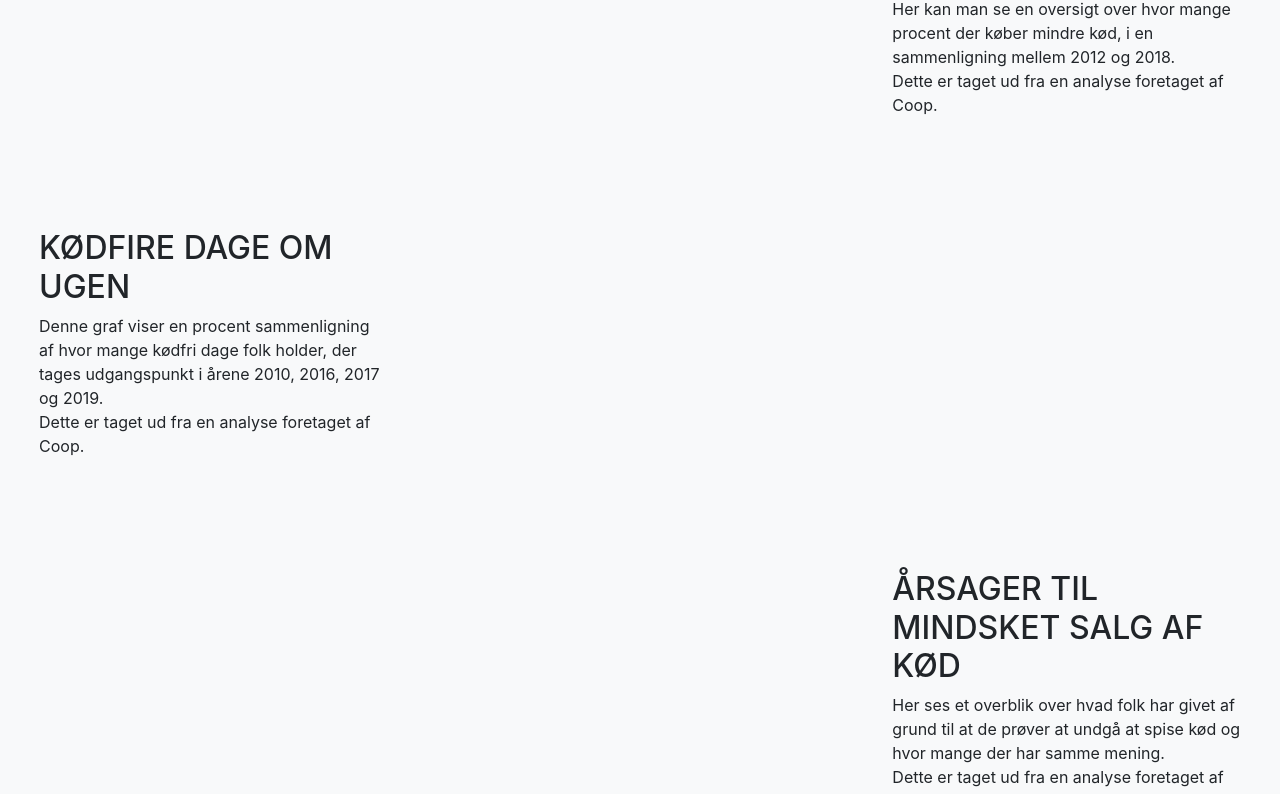
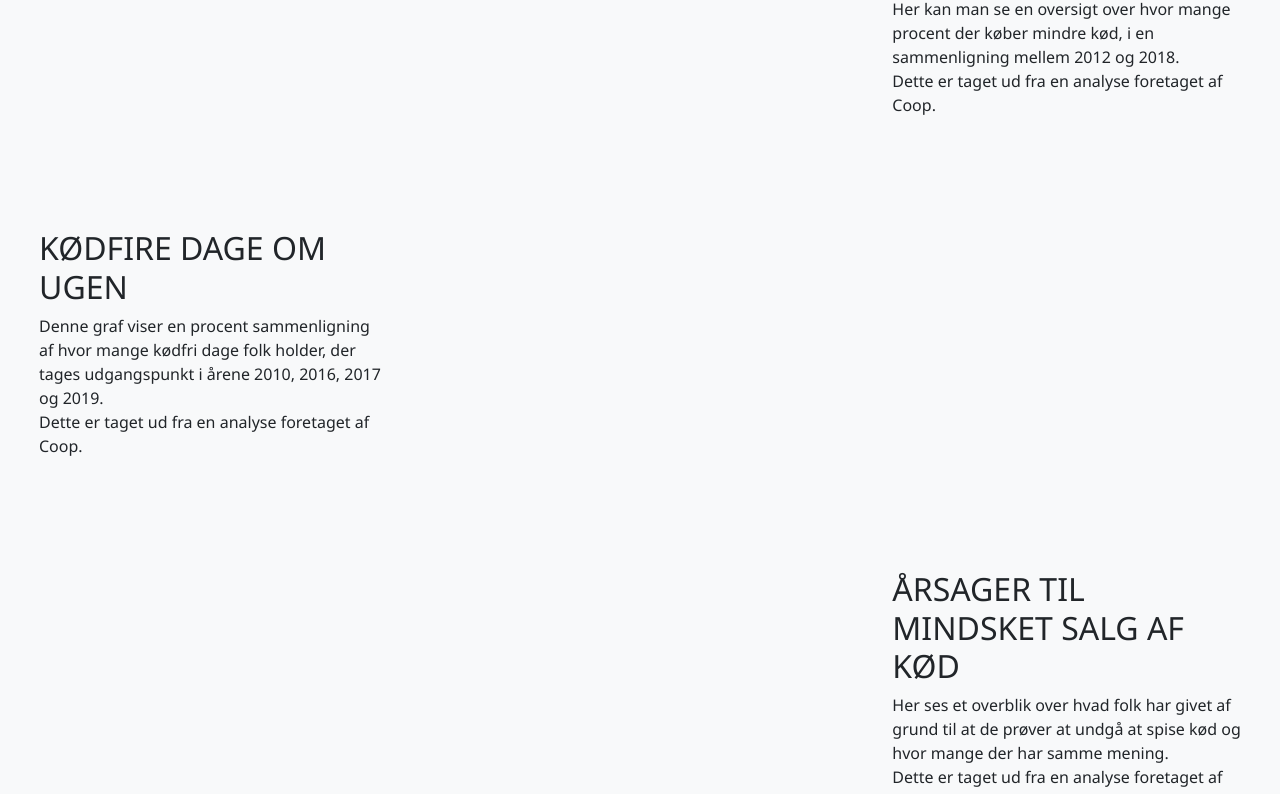
Before and after one commit to Josefine-Schougaard/MULb2, a plain HTML site: page flow3/datavisualisering-website/index.html in a window 1280 px wide. Shown: the part 483-1277 px from the top of the page. Drawn offline with nearby package versions, Linux system fonts and the light colour scheme; a script that the page names is missing.

Commit message:
Update style.css

```diff
--- a/flow3/datavisualisering-website/style.css
+++ b/flow3/datavisualisering-website/style.css
@@ -1,6 +1,8 @@
-
-
 .backimage{
     height: 30vh;
 
 }
+
+p, h1, h2, h3{
+    font-family:'Noto Sans', sans-serif;
+}
```
